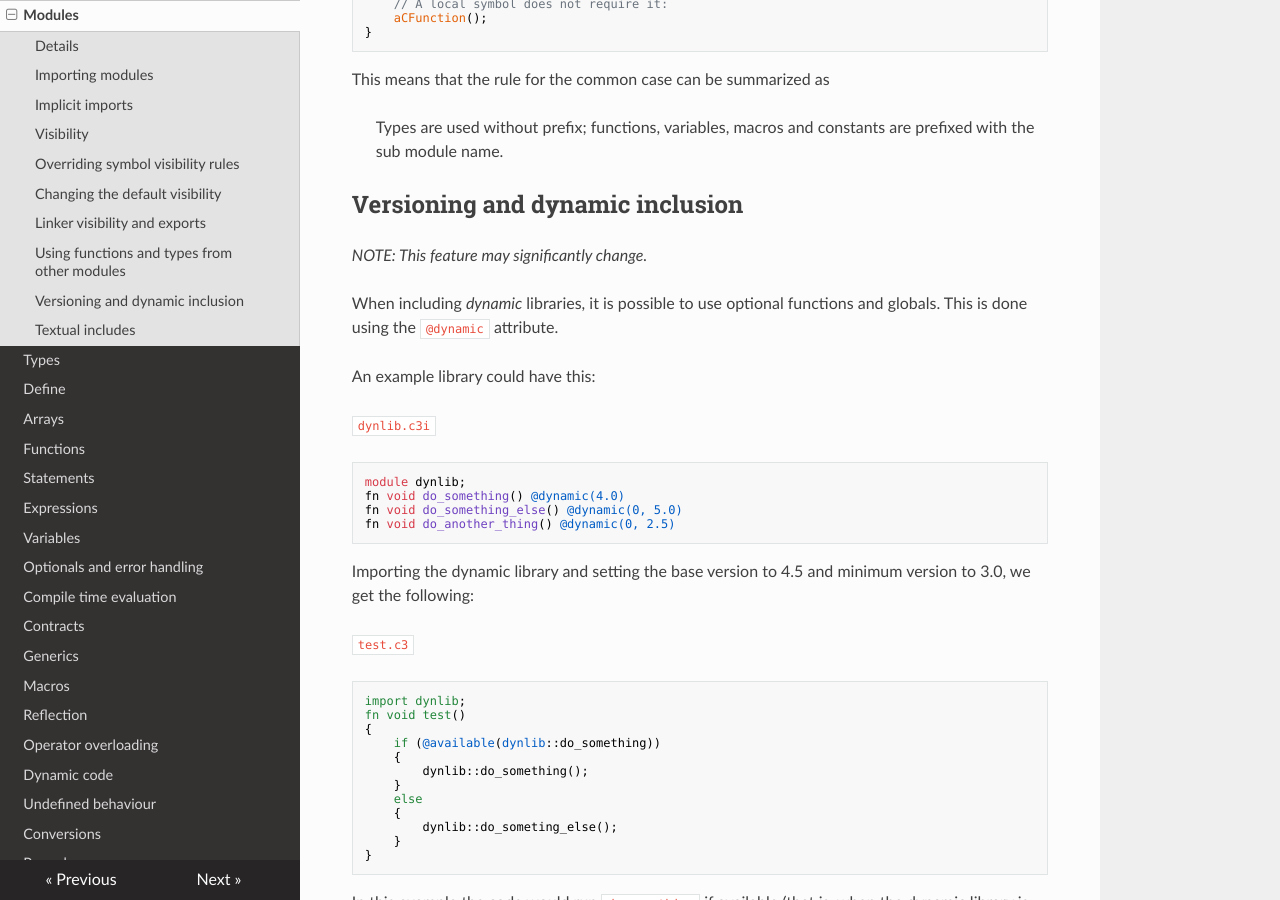
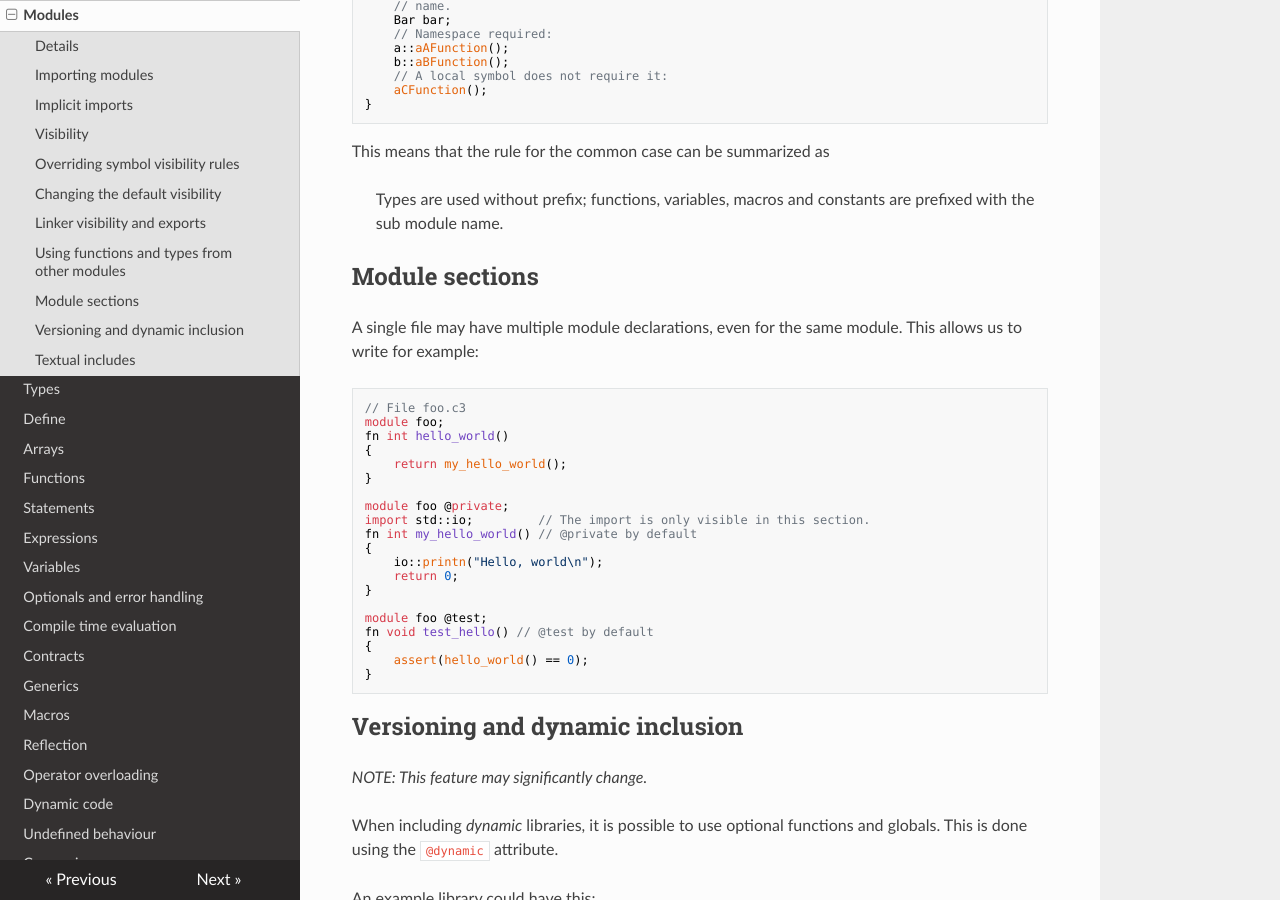
Before and after one commit to c3lang/c3docs-old, an MkDocs documentation site: the page built from docs/modules.md, in a window 1280 px wide and 900 px high, scrolled down 5198 px. Built offline with MkDocs 1.6.1, drawn with Linux system fonts in a browser that asks for light colours; nearby versions of some CDN libraries; some of the changed text lies outside the part shown.

Commit message:
- Distinct inline explanation. - Module sections.

```diff
--- a/docs/modules.md
+++ b/docs/modules.md
@@ -37,6 +37,9 @@ Some details about the C3 module system:
 - Modules can be arbitrarily nested, e.g. `module foo::bar::baz;` to create the sub module baz in the sub module `bar` of the module `foo`.
 - Module names must be alphanumeric lower case letters plus the underscore character: `_`.
 - Module names are limited to 31 characters.
+- Modules may be spread across multiple files.
+- A single file may have multiple module declarations.
+- Each declaration of a distinct module is called a *module section*.
 
 ## Importing modules
 
@@ -261,6 +264,32 @@ This means that the rule for the common case can be summarized as
 > Types are used without prefix; functions, variables, macros and constants are prefixed with the sub module name.
 
 
+## Module sections
+
+A single file may have multiple module declarations, even for the same module. This allows us to write
+for example:
+
+    // File foo.c3
+    module foo;
+    fn int hello_world()
+    {
+        return my_hello_world();
+    }
+
+    module foo @private;
+    import std::io;         // The import is only visible in this section.
+    fn int my_hello_world() // @private by default
+    {
+        io::printn("Hello, world\n");
+        return 0;
+    }
+
+    module foo @test;
+    fn void test_hello() // @test by default
+    {
+        assert(hello_world() == 0);
+    }
+
 ## Versioning and dynamic inclusion
 
 _NOTE: This feature may significantly change._
```
Also changed, not shown: docs/changes.md (+6 -2 lines), docs/define.md (+18 -2 lines), docs/ideas.md (+0 -30 lines), docs/index.md (+1 -1 lines).
